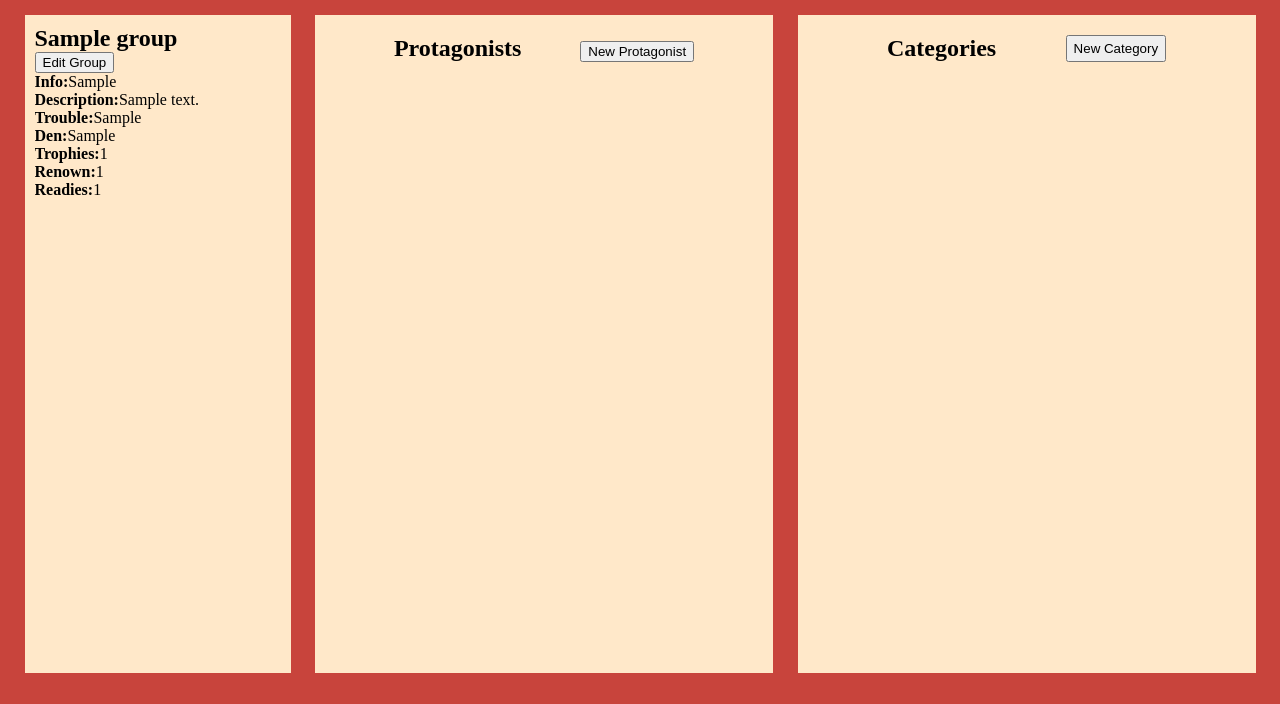
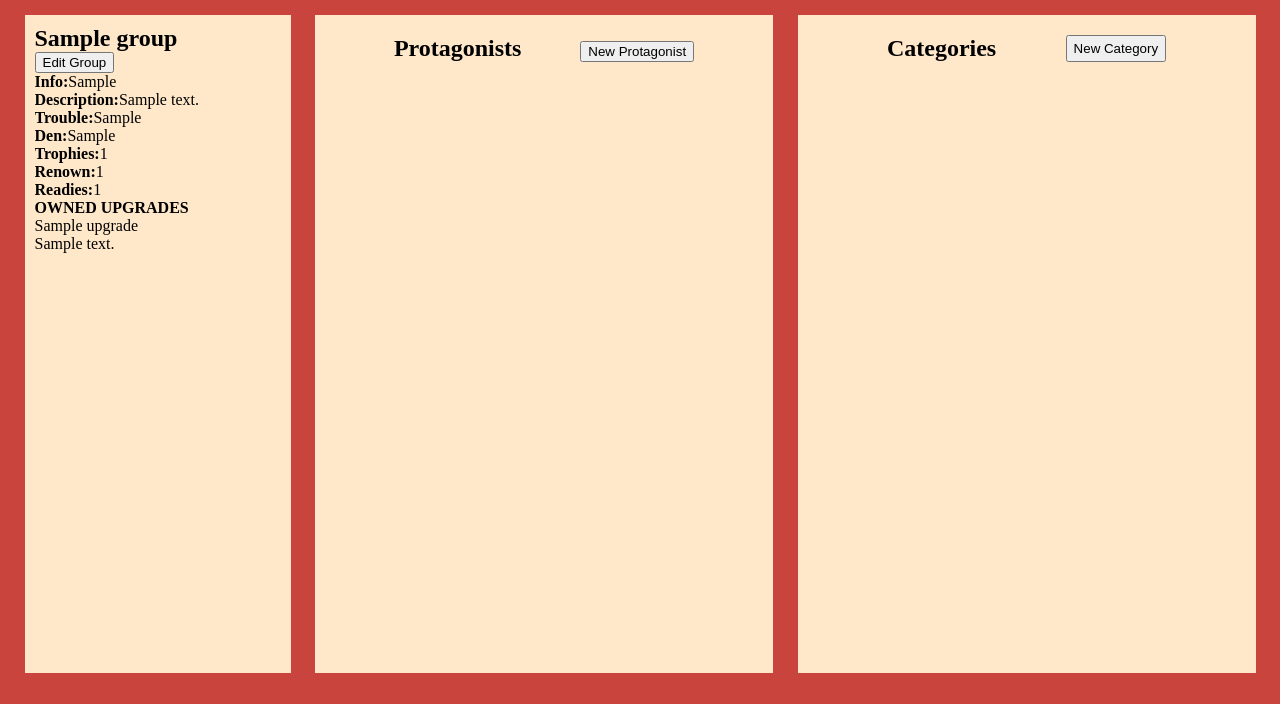
Before and after one commit to ZuzanaOsobova/BP-old, a PHP site: page /group.php?group_id=1 in a window 1280 px wide. Shown: the part 96-800 px from the top of the page. Run offline with PHP 8.4, Linux system fonts and the light colour scheme; the visitor is signed in with stand-in values (Sample User, id 1); tables that the repository leaves empty hold one stand-in row (values such as "Sample post").

Commit message:
group upgrades showing and editing when they are opt in, all working

```diff
--- a/group.php
+++ b/group.php
@@ -165,6 +165,30 @@ WHERE group_id = ?");
             $group_readies, $group_renown,
             $group_id]);
 
+
+
+
+        //Editujeme nové upgrades pokud jsou
+        if ($group_updates == 1){
+
+            $upgrades_ids = $_POST['upgrade_ids'];
+
+            foreach ($upgrades_ids as $upgrades_id){
+
+                $upgrade_id = intval($upgrades_id);
+
+                echo "<script>console.log($upgrade_id)</script>";
+
+                $stmt = $db -> prepare("INSERT INTO rel_group_upgrade(group_id, upgrade_id) VALUES (?,?)");
+                $stmt->execute([$group_id, $upgrade_id]);
+
+
+            }
+
+        }
+
+
+
         echo"<script>console.log('Yippe')</script>";
         header("Location:group.php?group_id=$group_id&protagonist=$protagonist_id&category=$current_category");
 
@@ -211,6 +235,63 @@ WHERE group_id = ?");
                     <p><b>Renown:</b><?php echo $group_renown ?></p>
                     <p><b>Readies:</b><?php echo $group_readies ?></p>
 
+
+                    <div id="upgrades">
+                    <?php
+                    if ($group_updates == 1){
+
+                        //Nevlastněné upgrades
+                        $stmt = $db->prepare("SELECT *
+                                                    FROM upgrades
+                                                    LEFT JOIN rel_group_upgrade ON upgrades.upgrades_id = rel_group_upgrade.upgrade_id
+                                                    AND rel_group_upgrade.group_id = ?
+                                                    WHERE rel_group_upgrade.upgrade_id IS NULL;");
+                        $stmt->execute([$group_id]);
+                        $upgrades = $stmt->fetchAll();
+
+                        foreach ($upgrades as $upgrade){
+                            $upgrade_id = $upgrade['upgrades_id'];
+                            $upgrade_name = $upgrade['upgrades_name'];
+                            $upgrade_text = $upgrade['upgrades_text'];
+                            $upgrade_requirements = $upgrade['upgrades_requirements'];
+
+                            echo "
+                            <p><b>$upgrade_name:</b><br> $upgrade_text<br>$upgrade_requirements</p>
+                            ";
+                        }
+
+
+                        //vlastněné upgrades
+                        $stmt = $db->prepare("SELECT group_upgrade_id, rel_group_upgrade.upgrade_id, upgrades.upgrades_name, upgrades.upgrades_text
+                                                    FROM rel_group_upgrade
+                                                    LEFT JOIN upgrades
+                                                    ON rel_group_upgrade.upgrade_id = upgrades.upgrades_id
+                                                    WHERE group_id = ?");
+                        $stmt->execute([$group_id]);
+                        $owned_upgrades =$stmt->fetchAll();
+
+                        if (!empty($owned_upgrades)){
+                            echo "<div> <b>OWNED UPGRADES</b><br>";
+                            foreach ($owned_upgrades as $owned_upgrade){
+                                $owned_id = $owned_upgrade['group_upgrade_id'];
+                                $owned_name = $owned_upgrade['upgrades_name'];
+                                $owned_text = $owned_upgrade['upgrades_text'];
+
+                                echo "
+                            <p>$owned_name<br>$owned_text</p>
+                            ";
+                            }
+                            echo "</div>";
+                        }
+
+
+
+
+
+                    }
+                    ?>
+                    </div>
+
                     <!-- PHP a SQL pro existující updates -->
 
                 </div>
@@ -246,6 +327,36 @@ WHERE group_id = ?");
 
 
                         <!-- dodělat if statement spolu s upgrades -->
+                        <?php
+                        if ($group_updates == 1){
+
+                            //Nevlastněné upgrades
+                            $stmt = $db->prepare("SELECT *
+                                                    FROM upgrades
+                                                    LEFT JOIN rel_group_upgrade ON upgrades.upgrades_id = rel_group_upgrade.upgrade_id
+                                                    AND rel_group_upgrade.group_id = ?
+                                                    WHERE rel_group_upgrade.upgrade_id IS NULL;");
+                            $stmt->execute([$group_id]);
+                            $upgrades = $stmt->fetchAll();
+
+                            foreach ($upgrades as $upgrade){
+                                $upgrade_id = $upgrade['upgrades_id'];
+                                $upgrade_name = $upgrade['upgrades_name'];
+
+                                echo "
+                                <input type='checkbox' name='upgrade_ids[]' id='upgrade_$upgrade_id' value='$upgrade_id'>
+                                <label for='upgrade_$upgrade_id'>$upgrade_name</label>
+
+                                <br>
+                            ";
+
+                                //
+                            }
+                        }
+
+                        ?>
+
+
 
                         <input type='submit' value='Save'>
                         <button type='button' id='group_cancel_button'>Cancel</button>
--- a/group_stylesheet.css
+++ b/group_stylesheet.css
@@ -134,3 +134,7 @@ p {
     padding: 0;
     margin: 0;
 }
+
+#upgrades {
+
+}
```
